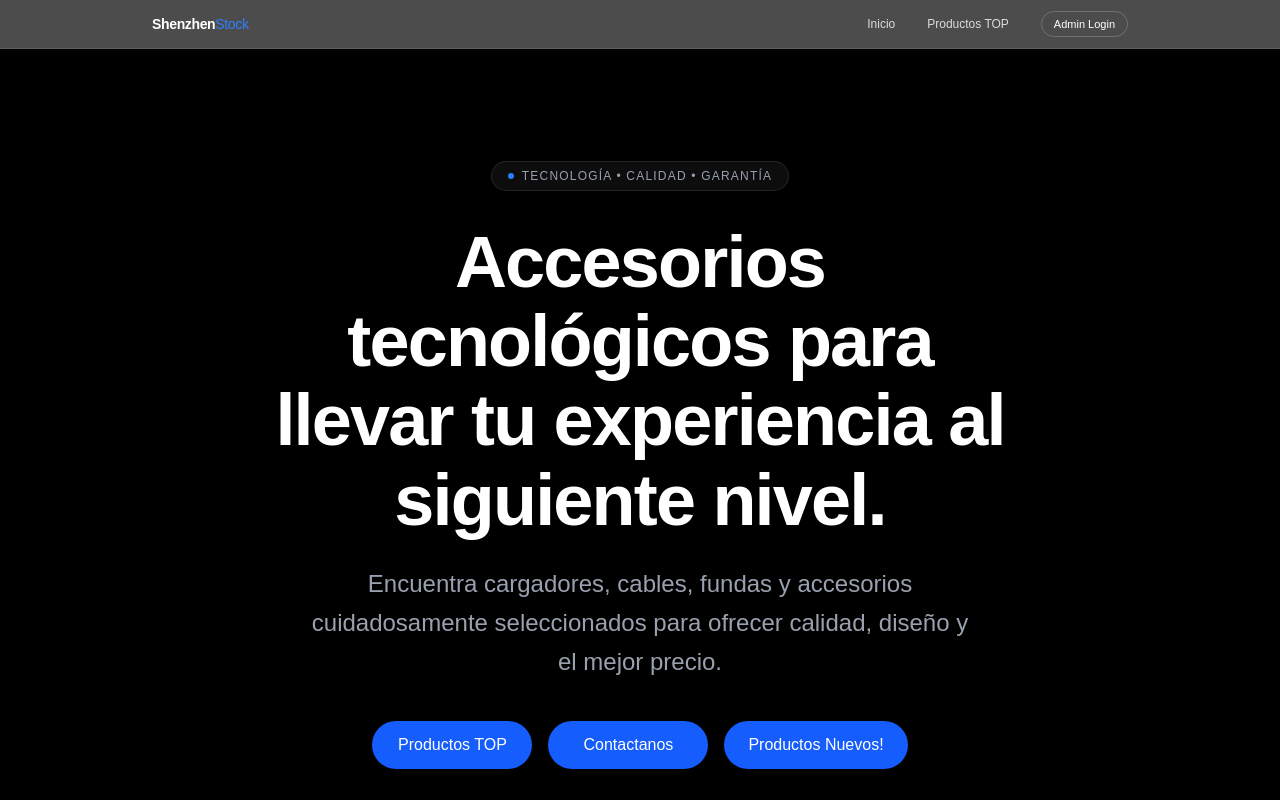
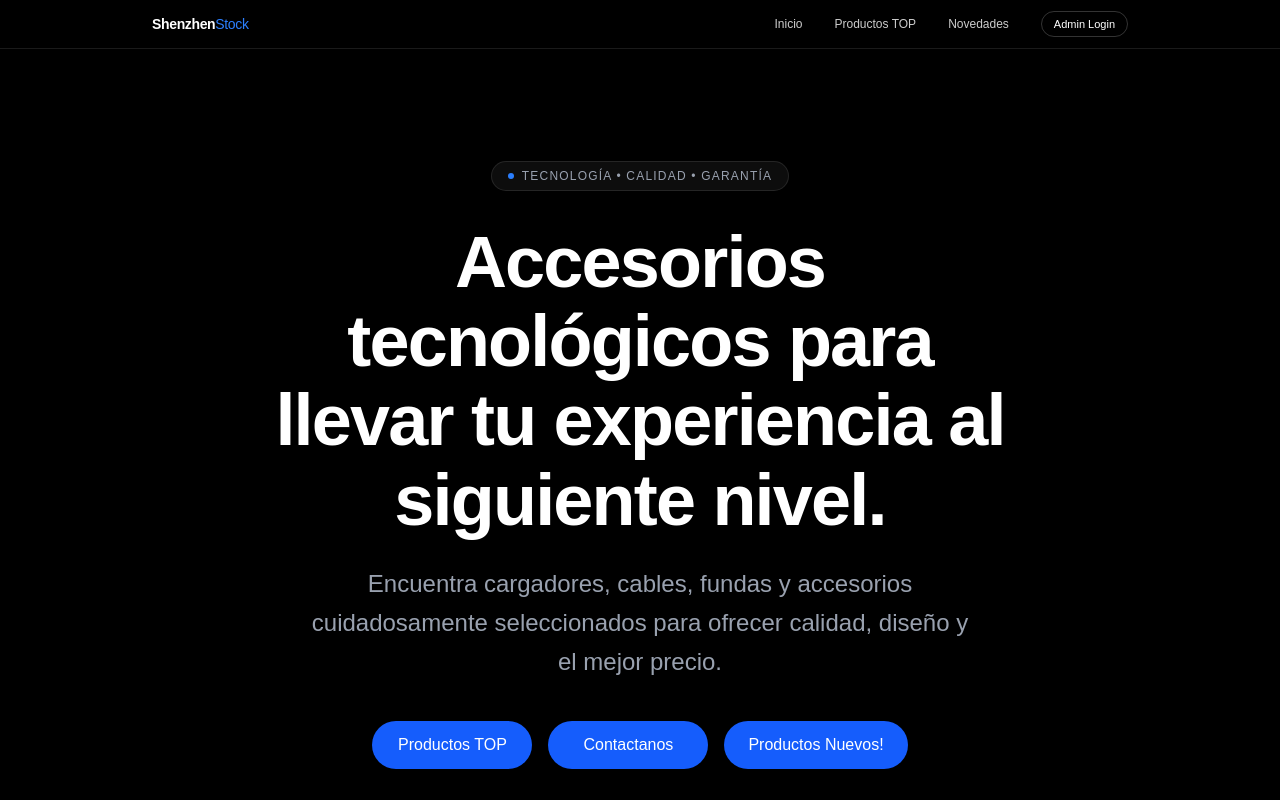
Before and after one commit to andressuarez102001/Tienda-de-tecnolog-a-Andres, a Next.js app: page / in a window 1280 px wide. Shown: the top 800 px of the page. Built offline with nearby package versions, Linux system fonts and the light colour scheme.

Commit message:
fix: forzar fondo negro en el componente footer

```diff
--- a/components/layout/Footer.tsx
+++ b/components/layout/Footer.tsx
@@ -1,12 +1,12 @@
+// src/components/layout/Footer.tsx
 export default function Footer() {
   return (
-    <footer className="border-t mt-20">
-      <div className="max-w-7xl mx-auto px-6 py-8 text-center">
-
+    // SOLUCIÓN: Agregamos bg-black text-white de forma obligatoria y un borde gris muy sutil
+    <footer className="border-t border-white/5 bg-black text-white/50 mt-20">
+      <div className="max-w-7xl mx-auto px-6 py-8 text-center text-xs font-light tracking-wide">
         <p>
-          © 2026 TecnoStore - Todos los derechos reservados
+          © 2026 ShenzhenStock — Todos los derechos reservados
         </p>
-
       </div>
     </footer>
   );
--- a/components/layout/Navbar.tsx
+++ b/components/layout/Navbar.tsx
@@ -1,4 +1,3 @@
-// components/layout/Navbar.tsx
 'use client';
 
 import { useEffect, useState } from 'react';
@@ -27,10 +26,9 @@ export default function Navbar() {
     router.refresh();
   };
 
-  // components/layout/Navbar.tsx (Solo el bloque return)
-
   return (
-  <nav className="border-b border-white/10 bg-black/70 backdrop-blur-md sticky top-0 z-50 transition-all duration-300">
+    // SOLUCIÓN: Cambiamos bg-black/70 por bg-black sólido para que ningún navegador móvil altere el fondo oscuro
+    <nav className="border-b border-white/10 bg-black text-white sticky top-0 z-50 transition-all duration-300">
       <div className="max-w-5xl mx-auto px-6 h-12 flex items-center justify-between">
 
         {/* LOGO: Más pequeño, minimalista y con tracking cerrado */}
@@ -39,12 +37,17 @@ return (
         </Link>
 
         {/* ENLACES DE NAVEGACIÓN Y ACCIONES */}
-      <div className="flex items-center gap-8">
+        <div className="flex items-center gap-6 sm:gap-8">
           <Link href="/" className="text-xs font-normal text-white/80 hover:text-white transition-colors">
             Inicio
           </Link>
           <Link href="/productos-top" className="text-xs font-normal text-white/80 hover:text-white transition-colors">
             Productos TOP
+          </Link>
+
+          {/* NUEVO ENLACE: Conexión directa a tu página de Novedades recién creada */}
+          <Link href="/recientes" className="text-xs font-normal text-white/80 hover:text-white transition-colors">
+            Novedades
           </Link>
 
           {/* RENDERIZADO CONDICIONAL: Botones modo píldora sutiles */}
```
Lines whose indentation alone changed are shown as unchanged.
